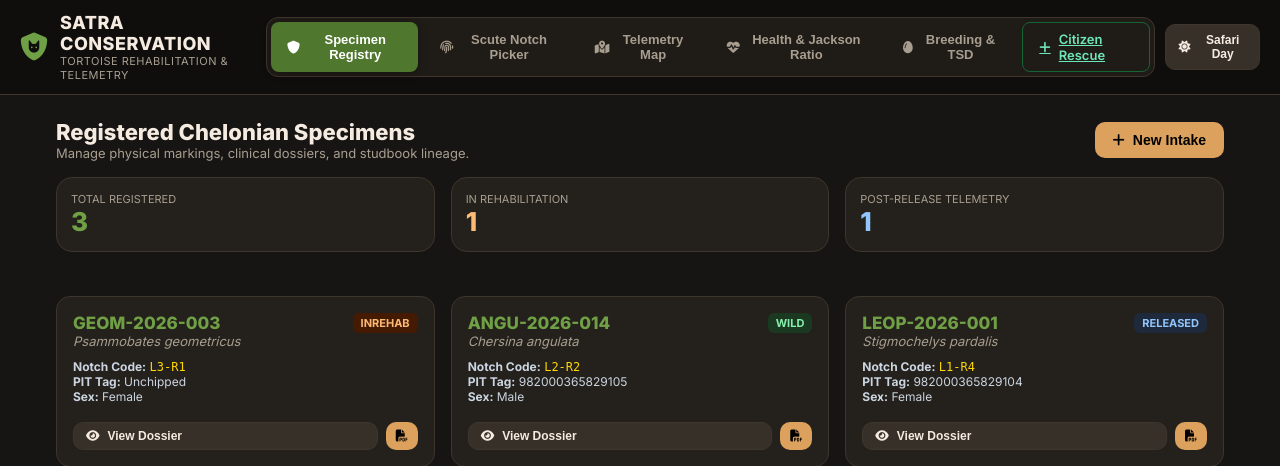
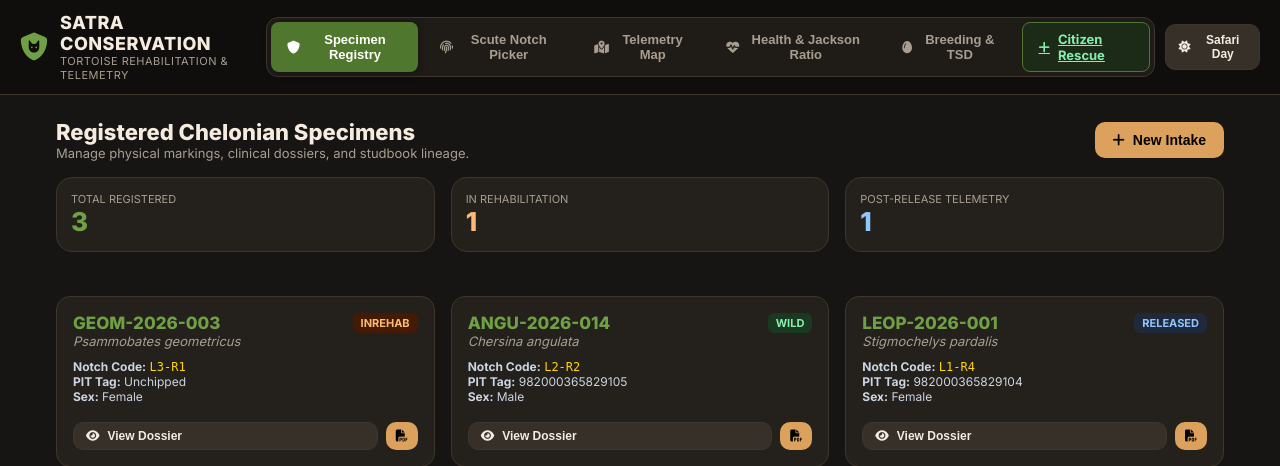
Before and after one commit to faustzar/satra, a FastAPI app: page / in a window 1280 px wide. Shown: the top 466 px of the page. Run offline with FastAPI, Linux system fonts and the light colour scheme; data comes from the database, SQL or seed files in the repository; parts of the project's set-up code (start-up, migrations or seed data) failed here and were passed over.

Commit message:
fix(ui): enhance Citizen Rescue button contrast and legibility in light theme

```diff
--- a/backend/app/templates/app.html
+++ b/backend/app/templates/app.html
@@ -143,6 +143,26 @@
     }
     .nav-btn:hover { color: var(--text-main); background: rgba(0,0,0,0.06); }
     .nav-btn.active { background: var(--primary); color: white; box-shadow: 0 2px 8px rgba(0,0,0,0.25); }
+    .nav-btn-citizen {
+      background: var(--card-inner);
+      color: var(--primary-light);
+      border: 1.5px solid var(--primary);
+      font-weight: 700;
+    }
+    [data-theme="light"] .nav-btn-citizen {
+      background: #E8F0E4;
+      color: #2D5028;
+      border: 1.5px solid #385E38;
+    }
+    [data-theme="dark"] .nav-btn-citizen {
+      background: #1B2B18;
+      color: #86EFAC;
+      border: 1.5px solid #4F772D;
+    }
+    .nav-btn-citizen:hover {
+      background: var(--primary) !important;
+      color: #ffffff !important;
+    }
 
     /* Main Content Container */
     main {
@@ -431,7 +451,7 @@
         <button class="nav-btn" onclick="switchTab('breeding')">
           <i class="fa-solid fa-egg"></i> Breeding & TSD
         </button>
-        <a href="/report" class="nav-btn" style="color: #6ee7b7; border: 1px solid #166534;">
+        <a href="/report" class="nav-btn nav-btn-citizen">
           <i class="fa-solid fa-plus"></i> Citizen Rescue
         </a>
       </nav>
```
